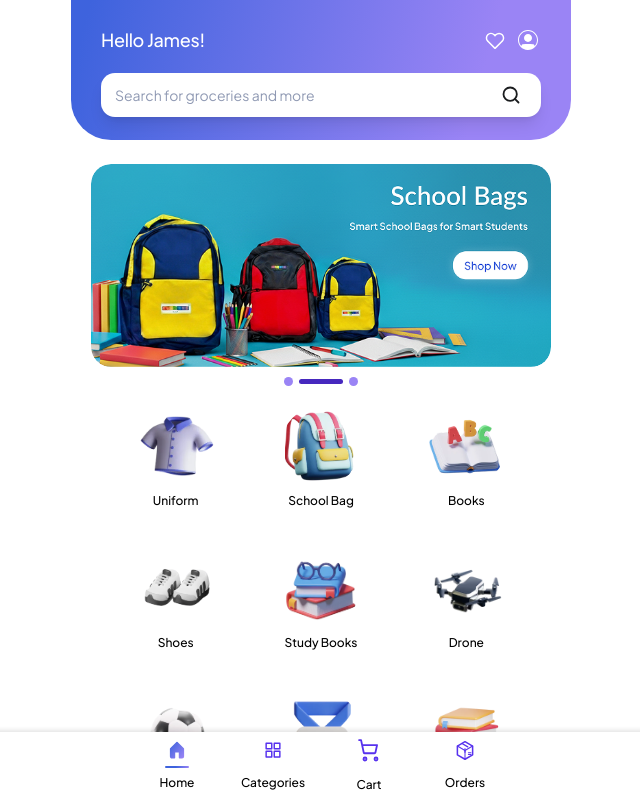
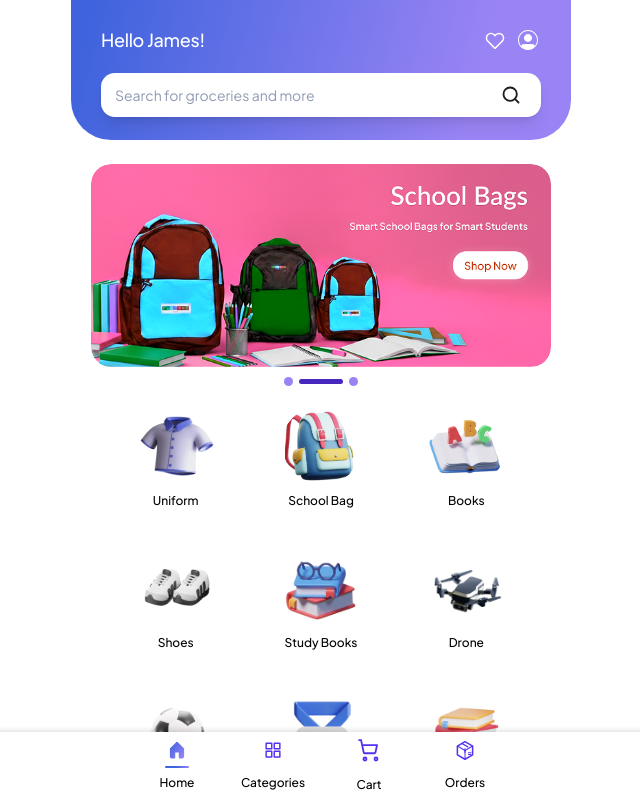
Before and after one commit to shreeram-kaudare-tc/student-kare, an Angular app in the folder student-kare-fe/: page /home in a window 1280 px wide. Shown: the whole page, without its empty margins (319-959 px from the left). Built offline with nearby package versions, Linux system fonts and the light colour scheme.

Commit message:
fix slider image

```diff
--- a/student-kare-fe/src/app/pages/home-page/home-page.html
+++ b/student-kare-fe/src/app/pages/home-page/home-page.html
@@ -56,7 +56,9 @@
                      [style.transform]="'translateX(' + (-bannerIndex * 100 + bannerOffset) + '%)'">
                     @for (b of banners; track $index) {
                         <div class="min-w-full w-full">
-                            <img [src]="b.image" alt="Banner" class="w-full object-cover rounded-[20px]" />
+                            <img [src]="b.image" alt="Banner"
+                                 [style.filter]="b.filter"
+                                 class="w-full object-cover rounded-[20px]" />
                         </div>
                     }
                 </div>
--- a/student-kare-fe/src/app/pages/home-page/home-page.ts
+++ b/student-kare-fe/src/app/pages/home-page/home-page.ts
@@ -15,15 +15,9 @@ export class HomePage implements OnInit, OnDestroy {
   private bannerInterval: any;
 
   banners = [
-    {
-      image: '/images/home/banner-school-bags.png',
-    },
-    {
-      image: '/images/home/banner-school-bags.png',
-    },
-    {
-      image: '/images/home/banner-school-bags.png',
-    },
+    { image: '/images/home/banner-school-bags.png', filter: 'hue-rotate(0deg)' },
+    { image: '/images/home/banner-school-bags.png', filter: 'hue-rotate(140deg)' },
+    { image: '/images/home/banner-school-bags.png', filter: 'hue-rotate(250deg)' },
   ];
 
   categories = [
```
